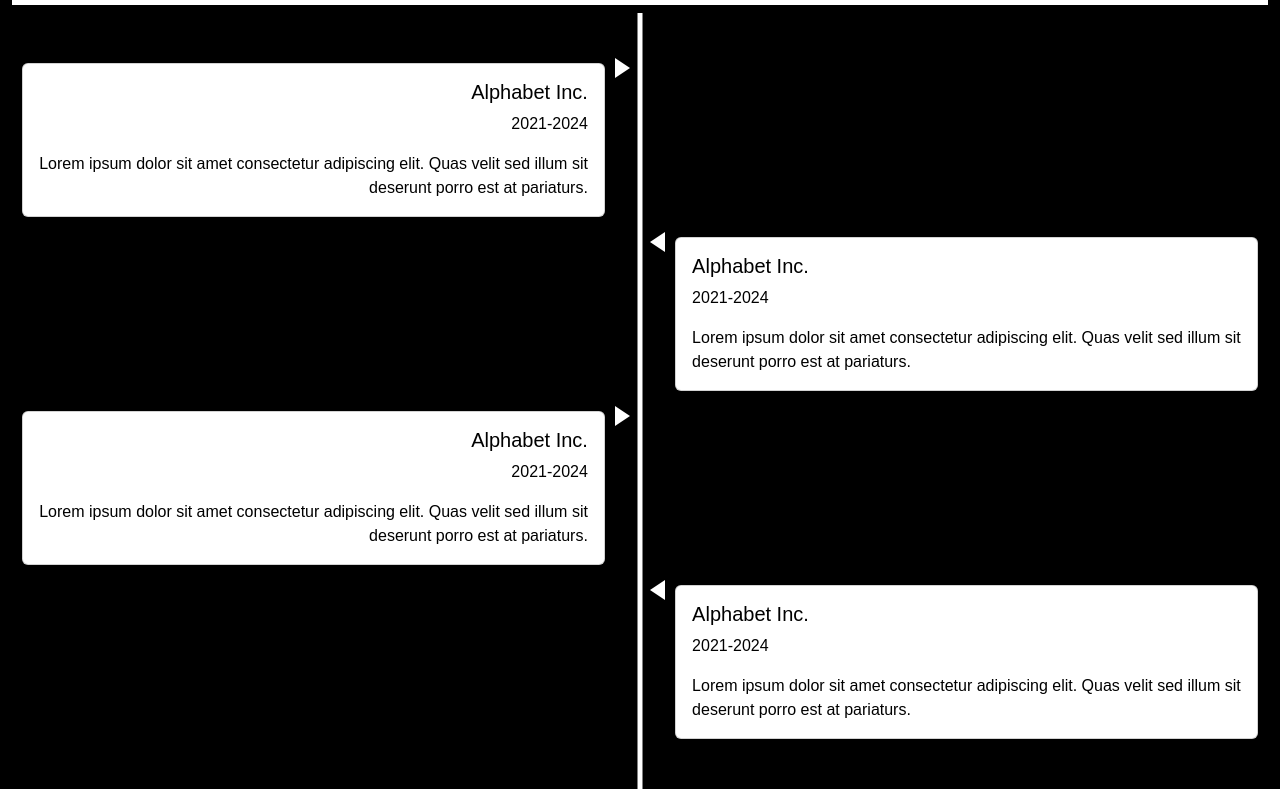
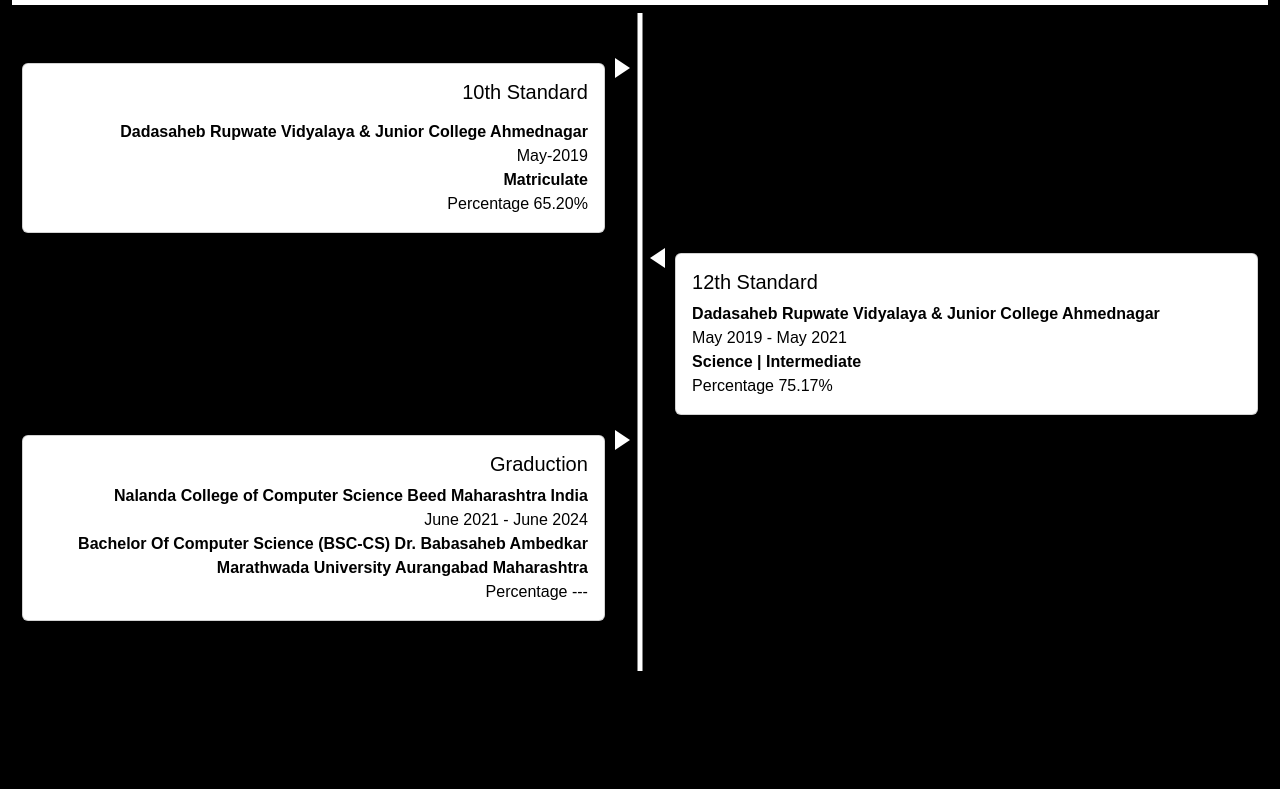
Before and after one commit to gokulfalke17/gokul-portfolio, a plain HTML site: page Education.html in a window 1280 px wide. Shown: the part 151-940 px from the top of the page. After the commit the page ends 822 px from the top, so only its background shows below. Drawn offline with nearby package versions, Linux system fonts and the light colour scheme.

Commit message:
education section updated

```diff
--- a/Education.html
+++ b/Education.html
@@ -37,42 +37,32 @@
             left: 50%;
             width: 5px;
             background: #fff;
-            /* The white central line */
             transform: translateX(-50%);
         }
 
         .timeline .timeline-item {
             position: relative;
             width: 48%;
-            /* Adjusted from 50% to give space for the arrow */
             padding: 10px;
             box-sizing: border-box;
             opacity: 0;
-            /* Initially hidden */
             transform: translateY(100px);
-            /* Start slightly below the view */
             transition: opacity 0.6s ease-out, transform 0.6s ease-out;
-            /* Smooth transition */
         }
 
         .timeline .timeline-item.active {
             opacity: 1;
-            /* Visible */
             transform: translateY(0);
-            /* Move back to original position */
         }
 
         .timeline .timeline-item.left {
             left: 0;
             text-align: right;
-            /* Align text to the right */
         }
 
         .timeline .timeline-item.right {
             left: 52%;
-            /* Adjusted the left position */
             text-align: left;
-            /* Align text to the left */
         }
 
         .timeline .timeline-item::after {
@@ -84,18 +74,14 @@
             border-style: solid;
         }
 
-        /* Arrows for the Left Items (pointing right) */
         .timeline .timeline-item.left::after {
             left: 100%;
-            /* Position the arrow on the right side of the left item */
             border-width: 10px 0 10px 15px;
             border-color: transparent transparent transparent #fff;
         }
 
-        /* Arrows for the Right Items (pointing left) */
         .timeline .timeline-item.right::after {
             right: 100%;
-            /* Position the arrow on the left side of the right item */
             border-width: 10px 15px 10px 0;
             border-color: transparent #fff transparent transparent;
         }
@@ -107,7 +93,6 @@
 
         h2 {
             color: white;
-            /* Ensure the heading color remains white */
         }
 
         body h1 {
@@ -180,55 +165,48 @@
 
 
 
-    <!-- Education Section -->
     <div class="container-fluid pt-4">
         <h1><b>Education.</b></h1>
 
         <div class="timeline">
-            <!-- Left Item -->
             <div class="timeline-item left">
                 <div class="card">
                     <div class="card-body">
-                        <h5 class="card-title">Alphabet Inc.</h5>
-                        <p class="card-text">2021-2024</p>
-                        <p class="card-text">Lorem ipsum dolor sit amet consectetur adipiscing elit. Quas velit sed
-                            illum sit deserunt porro est at pariaturs.</p>
+                        <h5 class="card-title">10th Standard</h5>
+                        <p class="card-text"></p>
+                        <p class="card-text"> <b>Dadasaheb Rupwate Vidyalaya & Junior College Ahmednagar</b><br>
+                            May-2019<br>
+                            <b>Matriculate</b><br>
+                            Percentage 65.20%
+                        </p>
                     </div>
                 </div>
             </div>
-            <!-- Right Item -->
             <div class="timeline-item right">
                 <div class="card">
                     <div class="card-body">
-                        <h5 class="card-title">Alphabet Inc.</h5>
-                        <p class="card-text">2021-2024</p>
-                        <p class="card-text">Lorem ipsum dolor sit amet consectetur adipiscing elit. Quas velit sed
-                            illum sit deserunt porro est at pariaturs.</p>
+                        <h5 class="card-title">12th Standard</h5>
+                        <p class="card-text"><b>Dadasaheb Rupwate Vidyalaya & Junior College Ahmednagar</b><br>
+                            May 2019 - May 2021 <br>
+                            <b>Science | Intermediate</b> <br>
+                            Percentage 75.17%
+                        </p>
                     </div>
                 </div>
             </div>
-            <!-- Left Item -->
             <div class="timeline-item left">
                 <div class="card">
                     <div class="card-body">
-                        <h5 class="card-title">Alphabet Inc.</h5>
-                        <p class="card-text">2021-2024</p>
-                        <p class="card-text">Lorem ipsum dolor sit amet consectetur adipiscing elit. Quas velit sed
-                            illum sit deserunt porro est at pariaturs.</p>
+                        <h5 class="card-title">Graduction</h5>
+                        <p class="card-text"><b>Nalanda College of Computer Science Beed Maharashtra India</b><br>
+                            June 2021 - June 2024<br>
+                            <b>Bachelor Of Computer Science (BSC-CS) Dr. Babasaheb Ambedkar Marathwada University Aurangabad Maharashtra</b><br>
+                            Percentage ---
+                        </p>
                     </div>
                 </div>
             </div>
-            <!-- Right Item -->
-            <div class="timeline-item right">
-                <div class="card">
-                    <div class="card-body">
-                        <h5 class="card-title">Alphabet Inc.</h5>
-                        <p class="card-text">2021-2024</p>
-                        <p class="card-text">Lorem ipsum dolor sit amet consectetur adipiscing elit. Quas velit sed
-                            illum sit deserunt porro est at pariaturs.</p>
-                    </div>
-                </div>
-            </div>
+
         </div>
     </div>
 
@@ -239,9 +217,7 @@
     <script src="https://cdn.jsdelivr.net/npm/bootstrap@5.3.0-alpha1/dist/js/bootstrap.min.js"></script>
 
     <script>
-        // JavaScript to add animation
         $(document).ready(function () {
-            // Function to check if an element is in the viewport
             function isElementInView(element) {
                 var rect = element.getBoundingClientRect();
                 return (
@@ -250,7 +226,6 @@
                 );
             }
 
-            // Add 'active' class when the item comes into view
             function checkTimelineItems() {
                 $('.timeline-item').each(function () {
                     if (isElementInView(this)) {
@@ -259,10 +234,8 @@
                 });
             }
 
-            // Run on page load
             checkTimelineItems();
 
-            // Run on scroll
             $(window).on('scroll', checkTimelineItems);
         });
     </script>
```
Also changed, not shown: about.html (+1 -1 lines), projects.html (+2 -2 lines), imgs/1.png (deleted), imgs/cake.avif (deleted), imgs/cake.jpg (added), imgs/gokulfalke.png (deleted), imgs/me.jpg (deleted).
